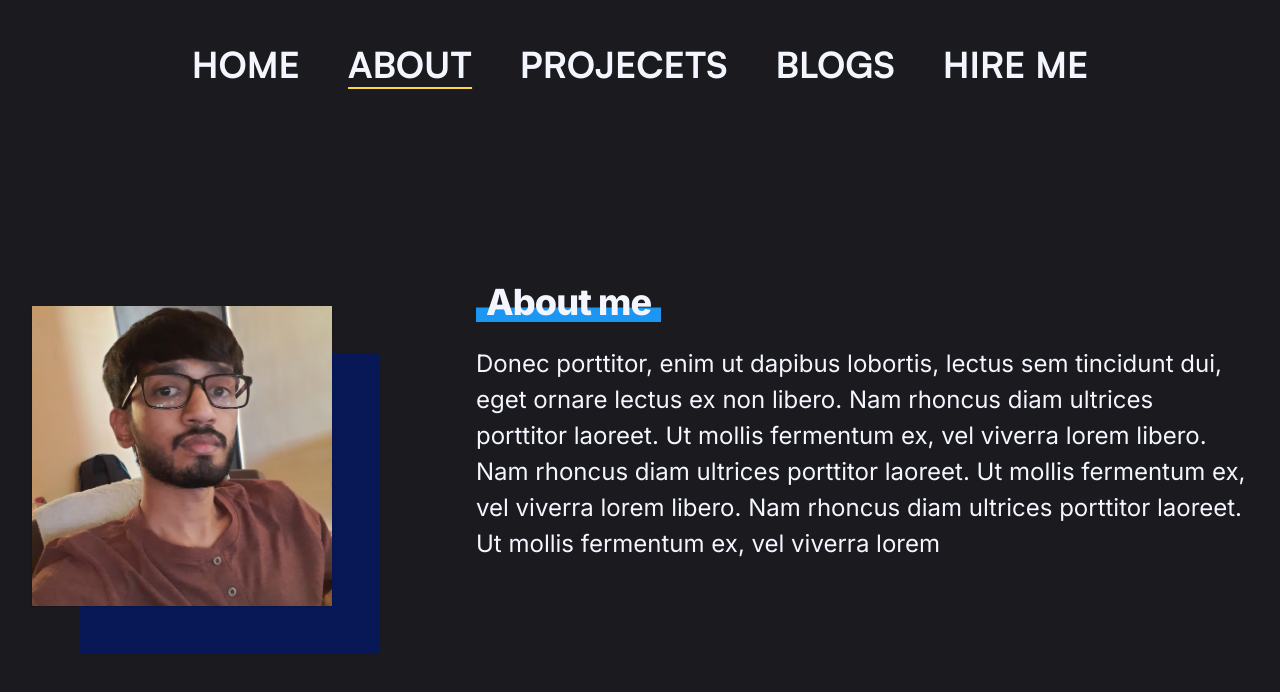
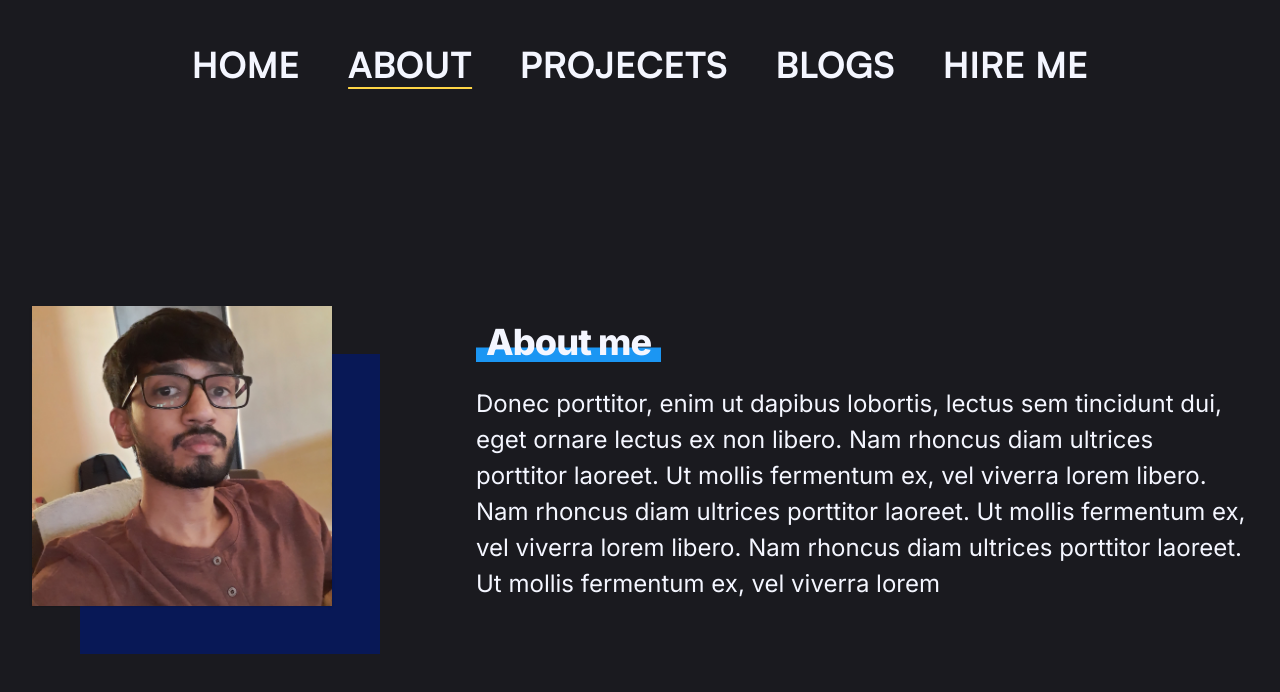
Before and after one commit to Bhargavoza1/my-portfolio, a Next.js app: page /about in a window 1280 px wide. Shown: the top 692 px of the page. Built offline with nearby package versions, Linux system fonts and the light colour scheme.

Commit message:
adjusting about mt

```diff
--- a/src/app/(section)/about/page.tsx
+++ b/src/app/(section)/about/page.tsx
@@ -25,7 +25,7 @@ function About( ):React.JSX.Element {
 
 
 
-                    <main className="mt-10 mx-auto max-w-7xl px-4 sm:mt-12 sm:px-6 md:mt-16 lg:mt-20 lg:px-8 xl:mt-28">
+                    <main className="mt-10 mx-auto max-w-7xl px-4 sm:mt-12 sm:px-6 md:mt-16 lg:mt-20 lg:px-8 xl:mt-48 2xl:mt-28">
                         <div className="sm:text-center lg:pl-20 lg:text-left">
                             <h2 className={` ${styles.thickline} my-6 text-2xl tracking-tight font-extrabold   sm:text-3xl md:text-4xl  `}>
                                 About me
@@ -47,6 +47,7 @@ function About( ):React.JSX.Element {
                 </div>
             </div>
 
+
     );
 }
 
```
